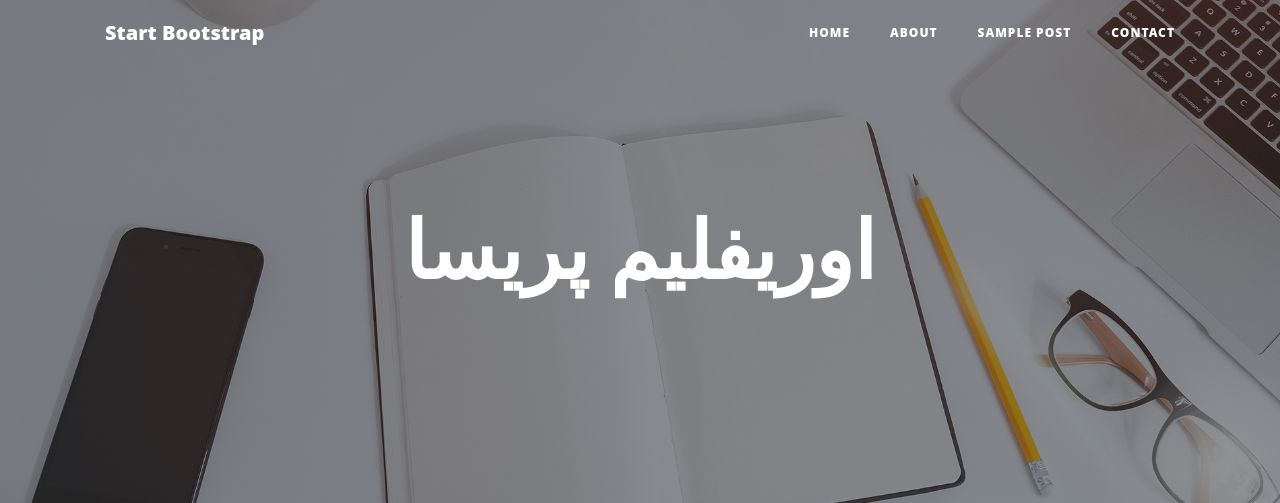
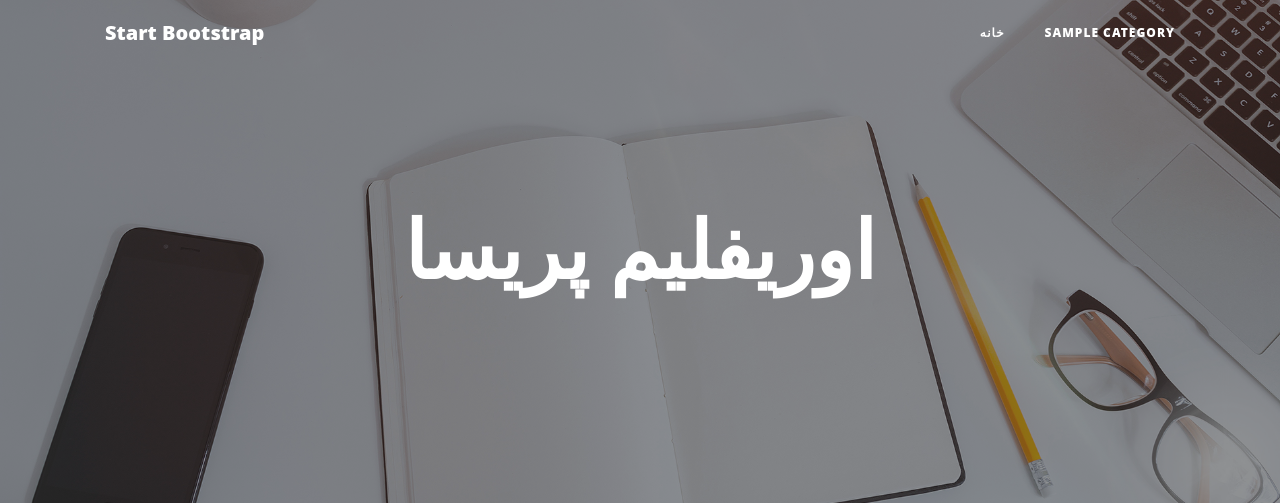
Before and after one commit to arisaghafari/weblog, a Django app: page /home/ in a window 1280 px wide. Shown: the top 503 px of the page. Run offline with Django 3.2, Linux system fonts and the light colour scheme; tables that the repository leaves empty hold one stand-in row (values such as "Sample post"); some libraries are stand-ins or nearby versions.

Commit message:
add category model

```diff
--- a/website/blog/models.py
+++ b/website/blog/models.py
@@ -1,6 +1,20 @@
 from django.db import models
 from django.utils import timezone
 from extensions.utils import jalali_converter
+
+class Category(models.Model):
+    title = models.CharField(max_length=200, verbose_name="عنوان دسته بندی")
+    slug = models.SlugField(max_length=200, unique=True, verbose_name="ادرس دسته بندی")
+    status = models.BooleanField(default=True, verbose_name="آیا نمایش داده شود؟")
+    position = models.IntegerField(verbose_name="وضعیت")
+
+    class Meta:
+        verbose_name = "دسته بندی"
+        verbose_name_plural = "دسته بندی ها"
+        ordering = ["position"]
+
+    def __str__(self):
+        return self.title
 
 class Article(models.Model):
     STATU_CHOICES = (
@@ -15,10 +29,11 @@ class Article(models.Model):
     created = models.DateTimeField(auto_now_add=True)
     updated = models.DateTimeField(auto_now=True)
     status = models.CharField(max_length=1, choices=STATU_CHOICES, verbose_name="وضعیت")
-
+    category = models.ManyToManyField(Category, verbose_name="دسته بندی")
     class Meta:
         verbose_name = "مقاله"
         verbose_name_plural = "مقالات"
+        ordering = ["-publish"]
 
     def jpublish(self):
         return jalali_converter(self.publish)
--- a/website/blog/templates/blog/base.html
+++ b/website/blog/templates/blog/base.html
@@ -35,17 +35,13 @@
       <div class="collapse navbar-collapse" id="navbarResponsive">
         <ul class="navbar-nav ml-auto">
           <li class="nav-item">
-            <a class="nav-link" href="index.html">Home</a>
+            <a class="nav-link" href="{% url 'blog:home' %}">خانه</a>
           </li>
-          <li class="nav-item">
-            <a class="nav-link" href="about.html">About</a>
-          </li>
-          <li class="nav-item">
-            <a class="nav-link" href="post.html">Sample Post</a>
-          </li>
-          <li class="nav-item">
-            <a class="nav-link" href="contact.html">Contact</a>
-          </li>
+          {% for category in categoris %}
+            <li class="nav-item">
+                <a class="nav-link" href="#">{{ category.title }}</a>
+            </li>
+          {% endfor %}
         </ul>
       </div>
     </div>
--- a/website/blog/templates/blog/home.html
+++ b/website/blog/templates/blog/home.html
@@ -31,6 +31,11 @@
                 </a>
                 <p class="post-meta">نوشته شده توسط آریسا
                 {{ article.jpublish }}</p>
+                <div>
+                    {% for category in article.category.all %}
+                        <a href = "#"> #{{ category.title }}</a>
+                    {% endfor %}
+                </div>
               </div>
             <hr>
           {% endfor %}
--- a/website/blog/views.py
+++ b/website/blog/views.py
@@ -1,14 +1,16 @@
 from django.shortcuts import render , get_object_or_404
-from .models import Article
+from .models import Article, Category
 
 def home(request):
     context = {
-        "articles" : Article.objects.filter(status="p").order_by("-publish")
+        "articles" : Article.objects.filter(status="p"),
+        "categoris" : Category.objects.filter(status=True)
     }
     return render(request, "blog/home.html", context)
 
 def detailArticle(request, slug):
     context = {
-        "article" : get_object_or_404(Article, slug = slug, status="p")
+        "article" : get_object_or_404(Article, slug = slug, status="p"),
+        "categoris": Category.objects.filter(status=True)
     }
     return render(request, "blog/detailArticle.html", context)
```
Also changed, not shown: website/blog/admin.py (+15 -2 lines), website/blog/migrations/0002_auto_20200917_2353.py (added), website/blog/migrations/0003_auto_20200918_0000.py (added).
